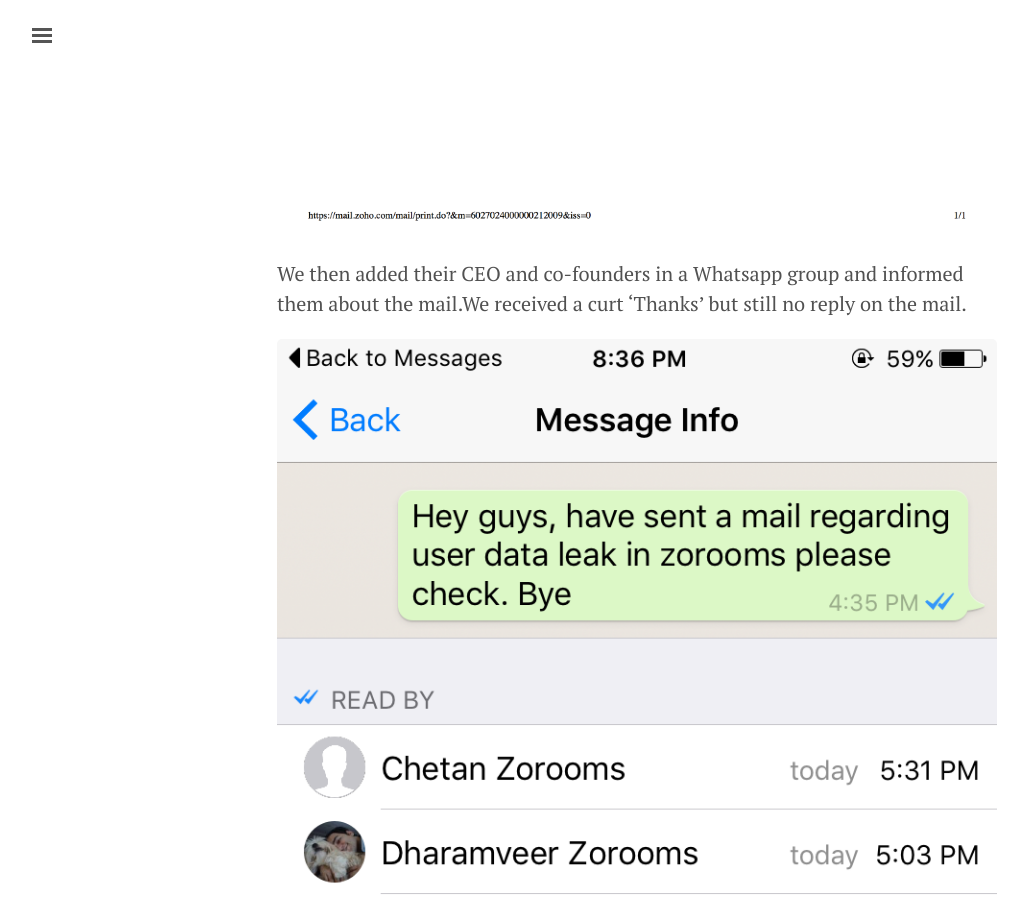
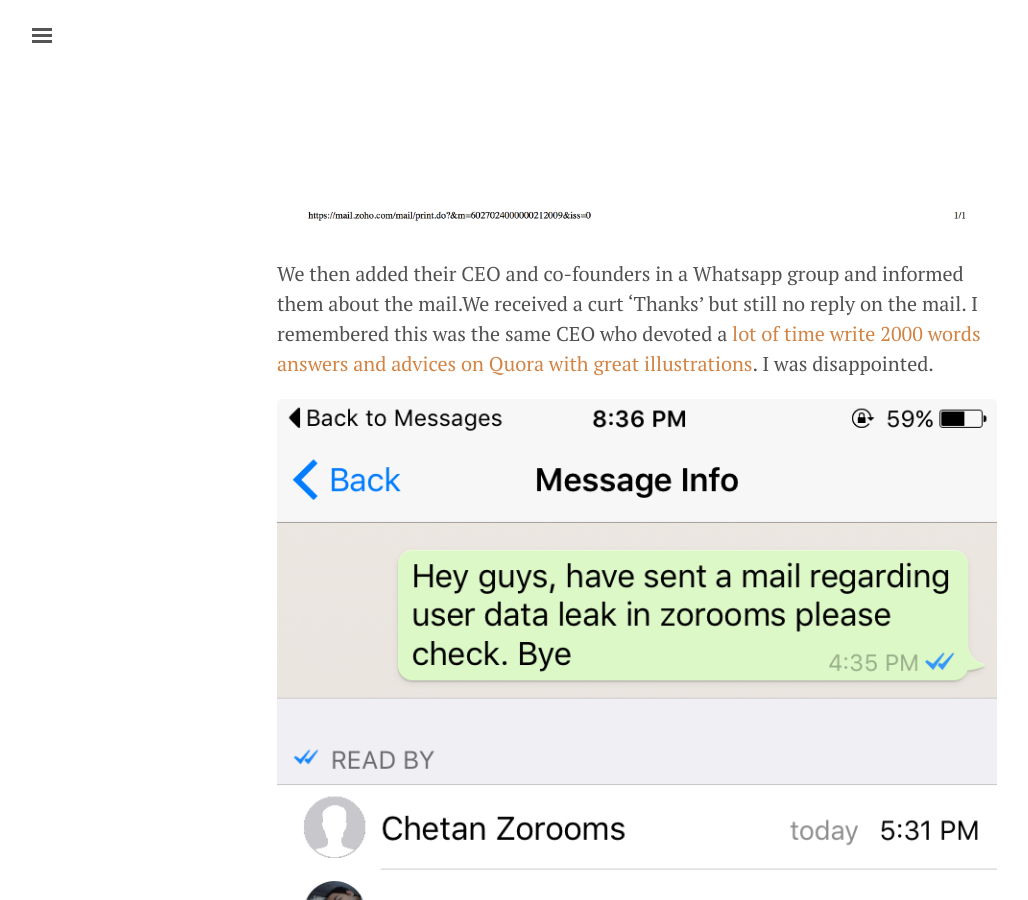
Before and after one commit to FallibleInc/blog, a Jekyll site: the page built from _posts/2015-10-30-ZoRooms-user-data-leak-free-booking-hack.md, in a window 1280 px wide and 900 px high, scrolled down 1341 px. Shown: the whole window, without its empty margins (3-1031 px from the left). Built offline with Jekyll 4.4.1, drawn with Linux system fonts in a browser that asks for light colours; comment, search, counter and statistics services are not loaded.

Commit message:
Updated 2015-10-30-ZoRooms-user-data-leak-free-booking-hack.md

```diff
--- a/_posts/2015-10-30-ZoRooms-user-data-leak-free-booking-hack.md
+++ b/_posts/2015-10-30-ZoRooms-user-data-leak-free-booking-hack.md
@@ -14,7 +14,7 @@ We mailed about the vulnerabilites to Zo Rooms customer support and received no
 ![zorooms.png]({{site.baseurl}}/zorooms.png)
 
 
-We then added their CEO and co-founders in a Whatsapp group and informed them about the mail.We received a curt 'Thanks' but still no reply on the mail.
+We then added their CEO and co-founders in a Whatsapp group and informed them about the mail.We received a curt 'Thanks' but still no reply on the mail. I remembered this was the same CEO who devoted a [lot of time write 2000 words answers and advices on Quora with great illustrations](https://www.quora.com/Business-Ideas/What-are-the-best-ways-to-think-of-ideas-for-a-startup/answer/Dharamveer-Singh-Chouhan?share=1). I was disappointed.
 
 
 ![zorooms-wa1.PNG]({{site.baseurl}}/zorooms-wa1.PNG)
```
